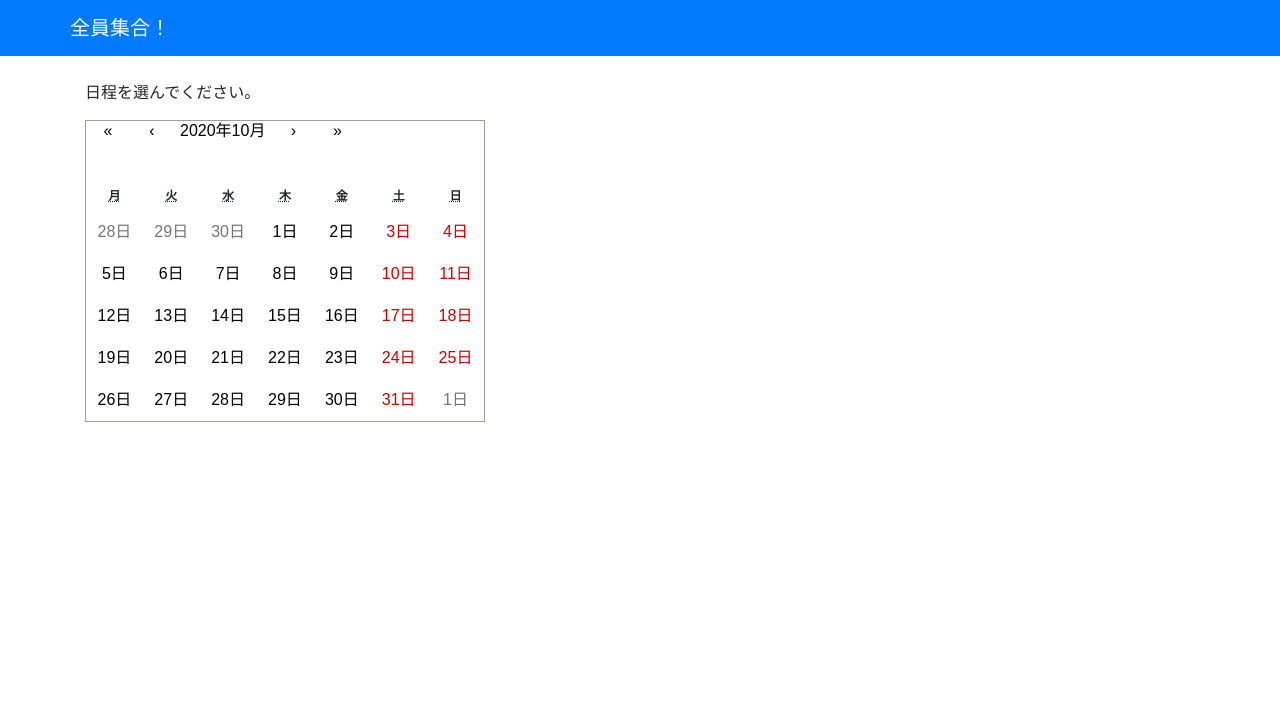
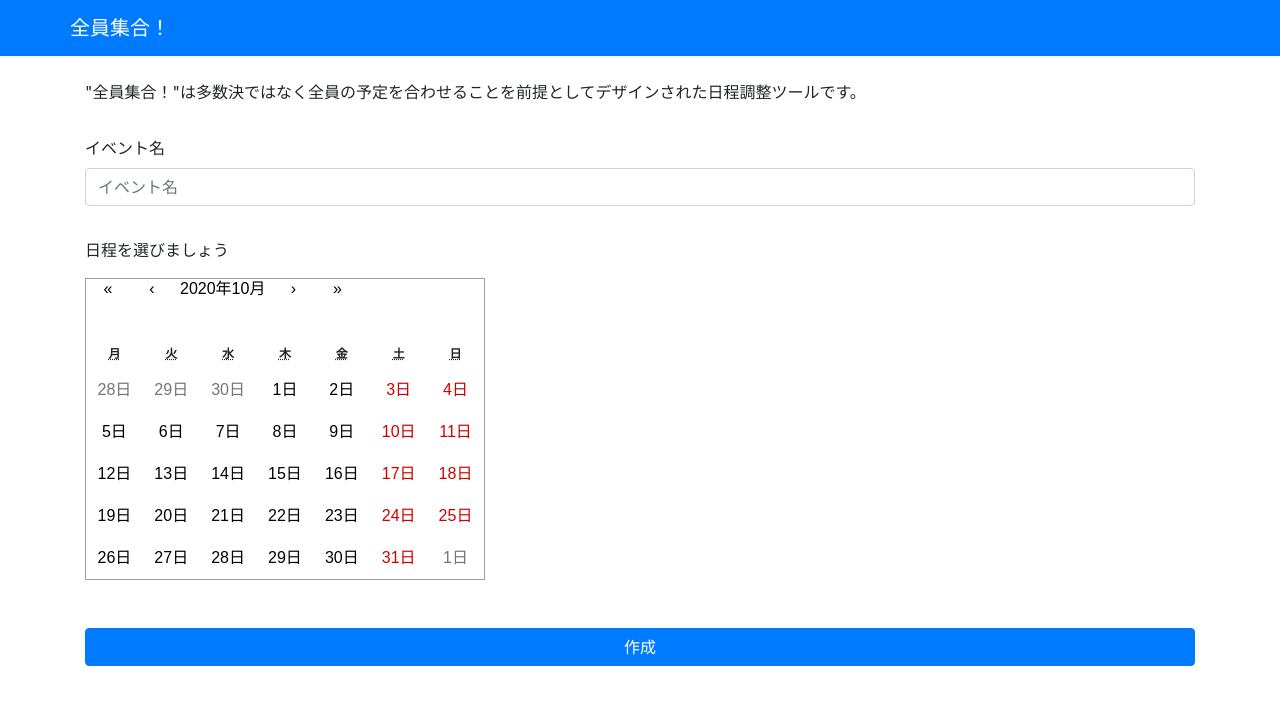
Before and after one commit to solt9029/all-gather-client, a React (Create React App) app: page /schedules/new in a window 1280 px wide. Shown: the top 704 px of the page. Built offline with nearby package versions, Linux system fonts and the light colour scheme.

Commit message:
Add button

```diff
--- a/src/pages/schedules/New.jsx
+++ b/src/pages/schedules/New.jsx
@@ -3,7 +3,7 @@ import ReactCalendar from 'react-calendar';
 import './Calendar.css';
 import dayjs from 'dayjs';
 import 'dayjs/locale/ja';
-import { Row, Col } from 'react-bootstrap';
+import { Row, Col, Form, Button } from 'react-bootstrap';
 
 dayjs.locale('ja');
 
@@ -32,15 +32,42 @@ function Calendar() {
   return (
     <>
       <Row className="mb-3">
-        <Col>日程を選んでください。</Col>
+        <Col>
+          <p>
+            "全員集合！"は多数決ではなく全員の予定を合わせることを前提としてデザインされた日程調整ツールです。
+          </p>
+        </Col>
       </Row>
+
+      <Row className="mb-3">
+        <Col>
+          <Form.Group controlId="formBasicEmail">
+            <Form.Label>イベント名</Form.Label>
+            <Form.Control type="text" placeholder="イベント名" />
+          </Form.Group>
+        </Col>
+      </Row>
+
       <Row>
+        <Col>
+          <p>日程を選びましょう</p>
+        </Col>
+      </Row>
+      <Row className="mb-5">
         <Col>
           <ReactCalendar
             locale="ja"
             tileClassName={tileClassName}
             onClickDay={onClickDay}
           />
+        </Col>
+      </Row>
+
+      <Row>
+        <Col>
+          <Button style={{ width: '100%' }} variant="primary" type="submit">
+            作成
+          </Button>
         </Col>
       </Row>
     </>
```
